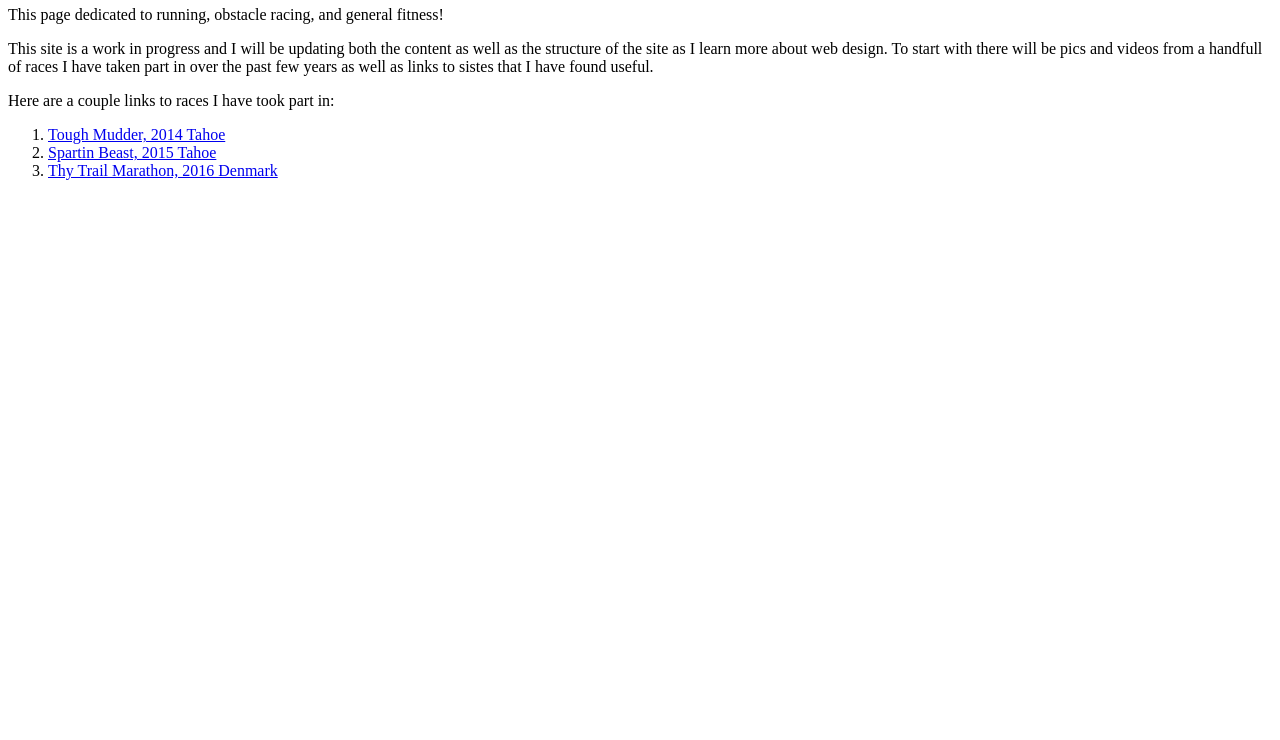
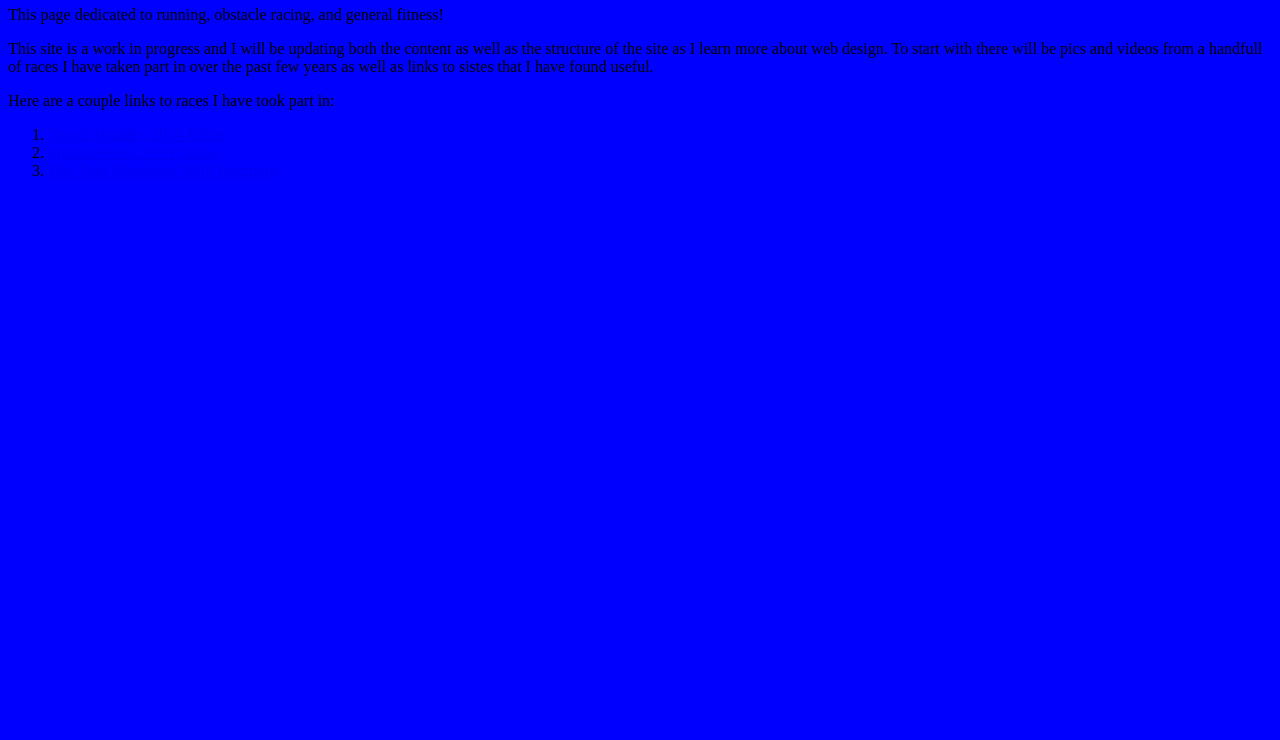
Before and after one commit to jlesca1/jlesca1.github.io, a plain HTML site: page index.html in a window 1280 px wide. Shown: the part 60-800 px from the top of the page. Drawn offline with Linux system fonts and the light colour scheme.

Commit message:
added css and changed background color

```diff
--- a/index.html
+++ b/index.html
@@ -2,7 +2,7 @@
 <html>
   <head>
     <title>Running and more!</title>
-    <link rel="stylesheet" srec="styles.css">
+    <link rel="stylesheet" href="styles.css">
   </head>
   <body>
     <h1>Hello all and welcome!</h1>
```
